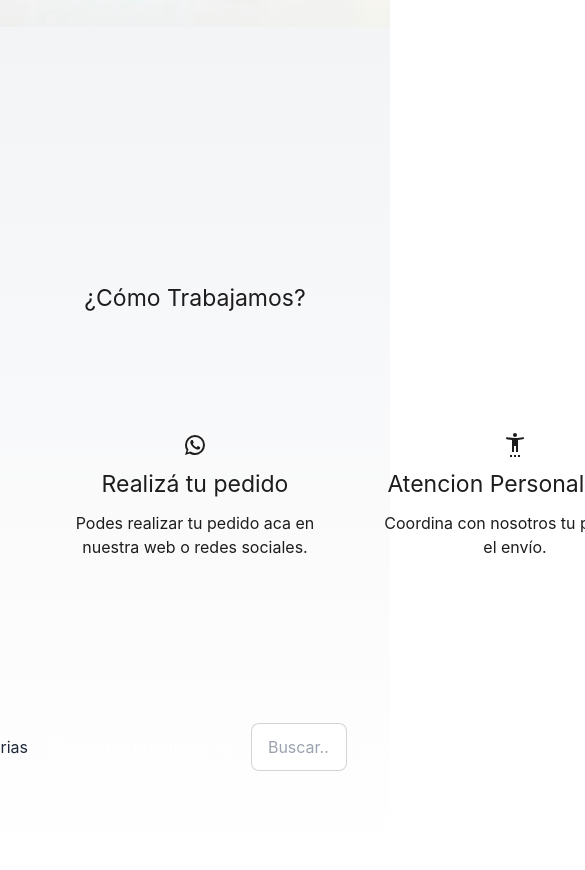
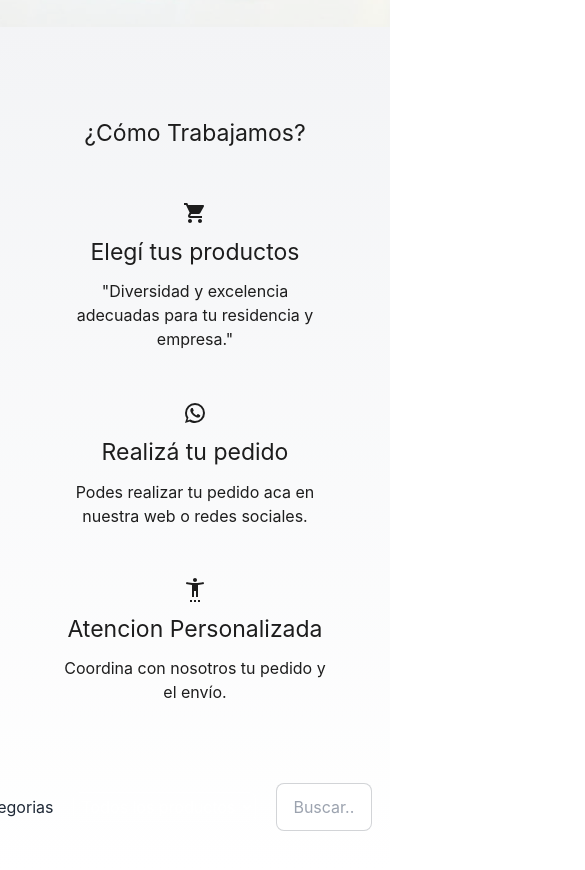
Before and after one commit to federudiero/ecomerceLimpieza, a React (Create React App) app: page / in a window 390 px wide. Shown: the part 817-1687 px from the top of the page, 585 px wide, since content can reach past the window. Built offline with nearby package versions, Linux system fonts and the light colour scheme.

Commit message:
cambios en la app4

```diff
--- a/src/Components/comoTrabajo/ComoTrabajo.module.css
+++ b/src/Components/comoTrabajo/ComoTrabajo.module.css
@@ -47,3 +47,53 @@
 
 
   }
+
+
+
+
+
+@media only screen and (max-width: 768px) {
+  .divComoTrabajo {
+    /* Estilos para el contenedor principal */
+    display: flex;
+    flex-direction: column;
+    align-items: center;
+    height:500px;
+    justify-content: space-evenly;
+
+    color: #1d1d1d;
+    margin-bottom: 120px;
+
+  }
+
+  .divComoTrabajoHijo {
+    display: flex;
+    justify-content: center;
+    align-items: center;
+    gap: 50px;
+    flex-direction: column;
+    margin: 50px;
+
+  }
+
+
+
+}
+
+
+@media only screen and (min-width: 769px) and (max-width: 991px) {
+
+  .divComoTrabajo {
+    /* Estilos para el contenedor principal */
+    display: flex;
+    flex-direction: column;
+    align-items: center;
+    height:500px;
+    justify-content: space-evenly;
+
+    color: #1d1d1d;
+
+  }
+
+
+}
```
